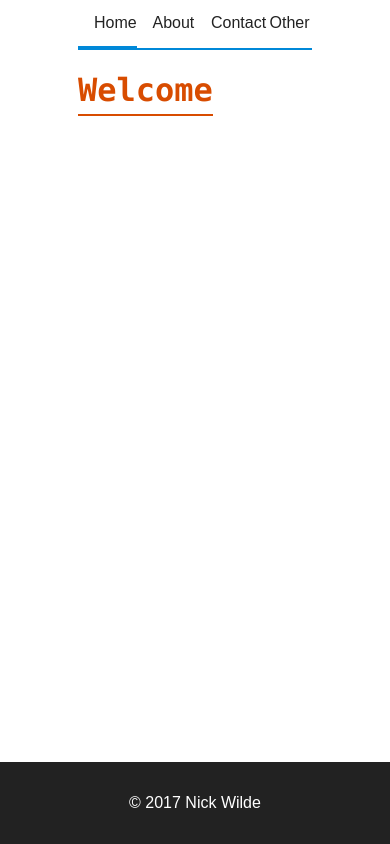
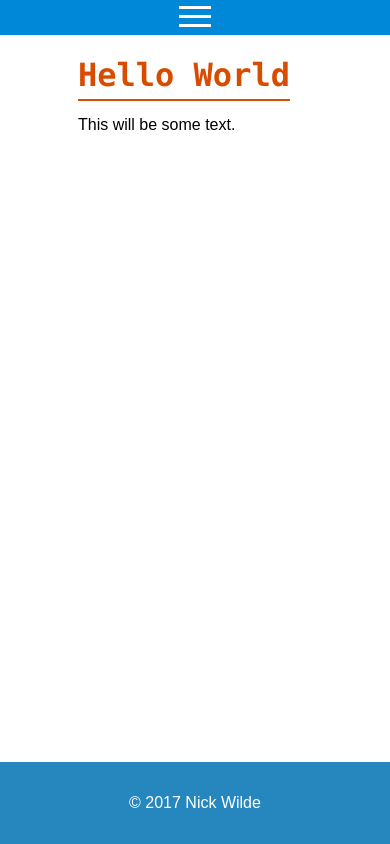
Before and after one commit to nickjwilde/website, a Django app: page / in a window 390 px wide. Run offline with Django 3.2, Linux system fonts and the light colour scheme; some libraries are stand-ins or nearby versions.

Commit message:
add responsive styling

```diff
--- a/nickjwilde/static/nickjwilde/css/style.css
+++ b/nickjwilde/static/nickjwilde/css/style.css
@@ -64,7 +64,10 @@ h1, h2, h3, h4, h5, h6 {
 }
 
 .nav-item a:hover {
-	border-bottom: solid #0088d8 2px;
+    background-color: #0088d8;
+    color: white;
+    box-shadow: 0 4px 6px 0 grey,
+        0 4px 20px 0 grey
 }
 
 .nav-item.active a{
@@ -91,7 +94,7 @@ h1, h2, h3, h4, h5, h6 {
 
 #footer {
     color: white;
-    background-color: #222222;
+    background-color: #2687bf;
 
     padding: 1em;
 
@@ -102,3 +105,48 @@ h1, h2, h3, h4, h5, h6 {
 
     text-align: center;
 }
+
+/* Responsive */
+@media only screen and (max-width: 570px){
+    .nav {
+        width: 100%;
+        background-color: #0088d8;
+    }
+
+    .nav-item {
+        display: none;
+        float: none;
+        max-width: none;
+        width: 100%;
+    }
+
+    .nav-item a {
+        color: white;
+    }
+
+    .nav-item a:hover {
+        box-shadow: none;
+    }
+
+    .stacked-menu {
+        display: block;
+        cursor: pointer;
+    }
+
+    .stacked-bar {
+        background-color: white;
+        height: 3px;
+        width: 32px;
+        margin: 6px auto;
+    }
+
+    .visible {
+        display: block;
+    }
+}
+
+@media only screen and (min-width: 571px){
+    .stacked-menu {
+        display: none;
+    }
+}
--- /dev/null
+++ b/nickjwilde/static/nickjwilde/js/main.js
@@ -0,0 +1,19 @@
+$(document).ready(function () {
+   $(".stacked-menu").click(function(e){
+        e.preventDefault();
+        if($(".nav-item").hasClass("visible")){
+            $(".nav-item").removeClass("visible");
+        }else{
+            $(".nav-item").addClass("visible");
+        }
+   });
+
+   $(window).resize(function() {
+        if($(window).width() > 570){
+           $(".nav-item").addClass("visible");
+        }
+        else{
+           $(".nav-item").removeClass("visible");
+        }
+   });
+});
--- a/nickjwilde/templates/nickjwilde/base.html
+++ b/nickjwilde/templates/nickjwilde/base.html
@@ -4,14 +4,19 @@
     {% load static %}
 
 	<link href={% static "nickjwilde/css/style.css" %} type="text/css" rel="stylesheet" />
-
+    <script src="https://ajax.googleapis.com/ajax/libs/jquery/3.2.1/jquery.min.js"></script>
     {% block head %}
     {% endblock %}
 </head>
 <body>
     {% block nav %}
 		<ul class="nav">
-			<li class="nav-item active"><a href="{% url 'nickjwilde:home' %}">Home</a></li>
+            <div class="stacked-menu">
+                <div class="stacked-bar" alt="menu-icon"></div>
+                <div class="stacked-bar" alt="menu-icon"></div>
+                <div class="stacked-bar" alt="menu-icon"></div>
+            </div>
+			<li class="nav-item"><a href="{% url 'nickjwilde:home' %}">Home</a></li>
 			<li class="nav-item"><a href="#">About</a></li>
 			<li class="nav-item"><a href="#">Contact</a></li>
 			<li class="nav-item"><a href="#">Other</a></li>
@@ -28,6 +33,7 @@
         {% endblock %}
         <p>&copy; 2017 Nick Wilde</p>
     </div>
+    <script src="{% static 'nickjwilde/js/main.js' %}" type="text/javascript"></script>
 
 </body>
 </html>
--- a/nickjwilde/templates/nickjwilde/home.html
+++ b/nickjwilde/templates/nickjwilde/home.html
@@ -1,4 +1,7 @@
 {% extends "nickjwilde/base.html" %}
 {% block body %}
-    <h1><span class="uline-h">Welcome</span></h1>
+    <h1>
+        <span class="uline-h">Hello World</span>
+    </h1>
+    <p>This will be some text.</p>
 {% endblock %}
--- a/website/settings.py
+++ b/website/settings.py
@@ -78,7 +78,7 @@ WSGI_APPLICATION = 'website.wsgi.application'
 
 DATABASES = {
     'default': {
-        'ENGINE': secrets.engines['sqlite'],
+        'ENGINE': secrets.engines['postgres'],
         'NAME': secrets.DB_NAME,
         'HOST': secrets.DB_HOST,
         'USER': secrets.DB_USERNAME,
```
